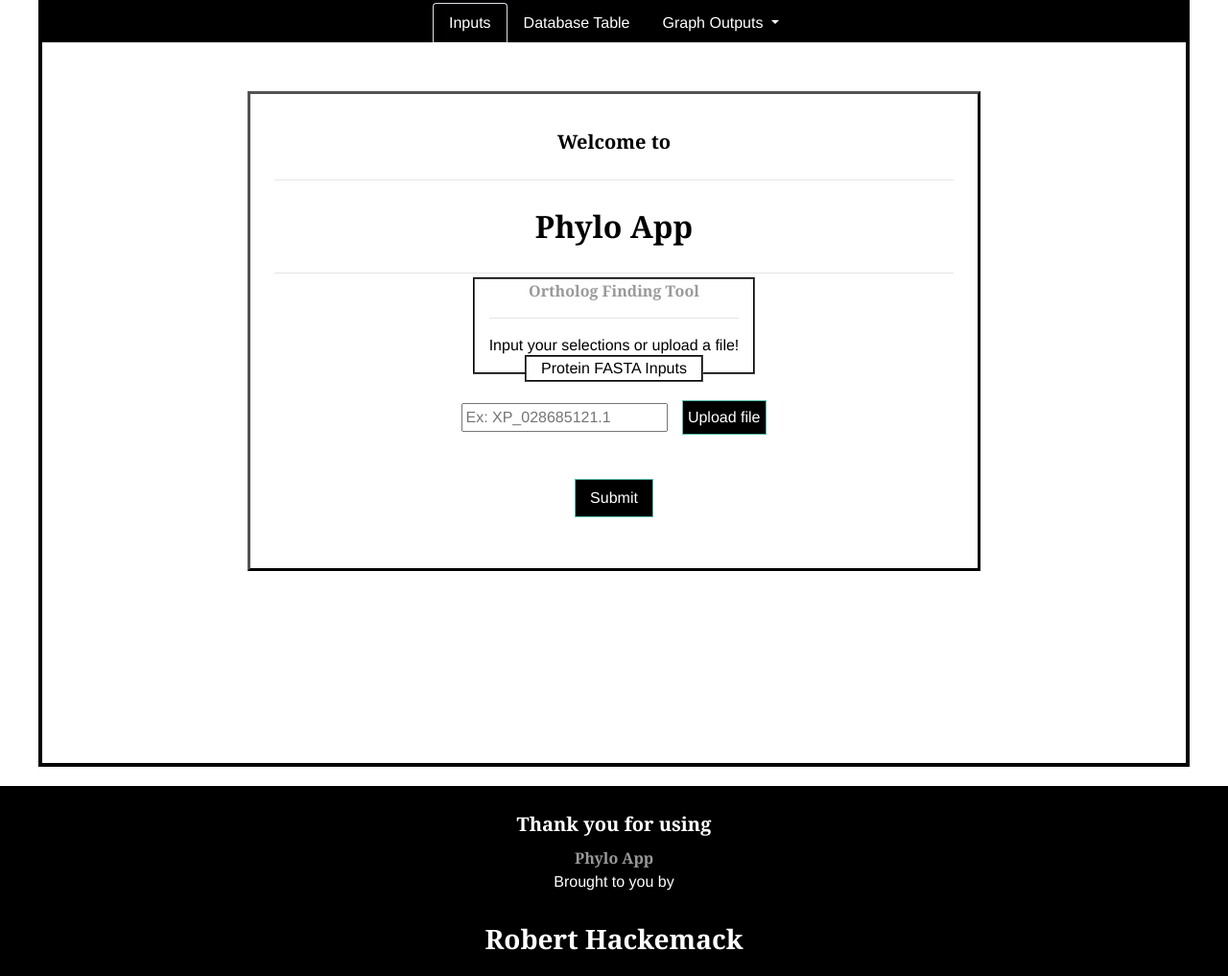
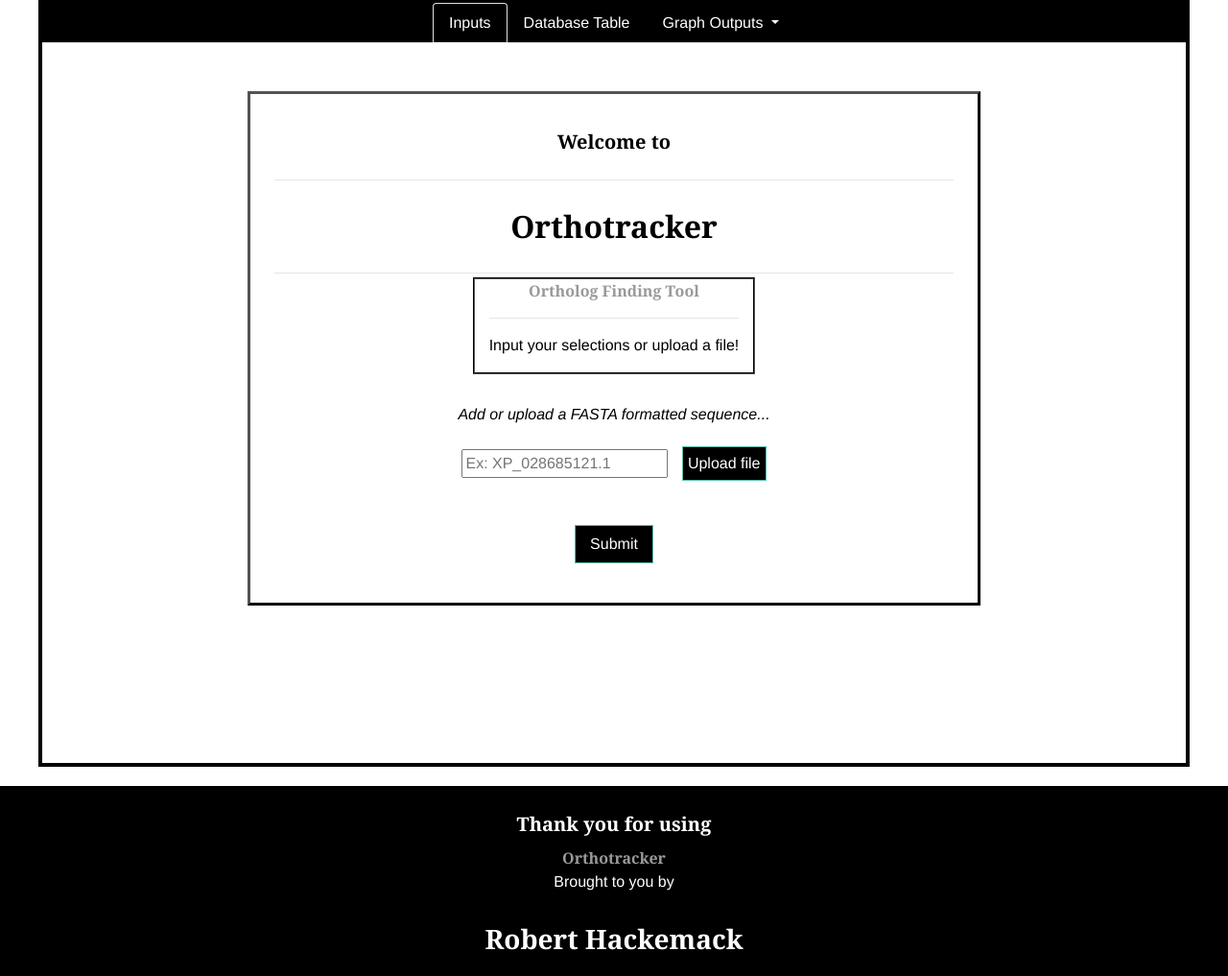
Before and after one commit to bdighera/PhyloApp, a Flask app: page / in a window 1280 px wide. Shown: the part 223-1240 px from the top of the page at 96% size. Run offline with Flask 2, Linux system fonts and the light colour scheme; data that the repository does not hold is empty; some libraries are stand-ins or nearby versions.

Commit message:
name change from PhyloApp to Orthotracker on front page

```diff
--- a/templates/base.html
+++ b/templates/base.html
@@ -34,7 +34,7 @@
 
   <footer class="footer">
            <h5>Thank you for using</h5>
-           <h1>Phylo App</h1>
+           <h1>Orthotracker</h1>
            <p>Brought to you by</p>
           <div class="nameslides"><div class="animationslide">
   <div class="slide">
--- a/templates/index.html
+++ b/templates/index.html
@@ -26,16 +26,20 @@
 <div class="apph2">
 		<h5>Welcome to </h5>
 		<hr class="my-4">
-		<h2> Phylo App</h2>
+		<h2>Orthotracker</h2>
 		<hr class="my-4">
 	</div>
   <form style="form" id="phylo" action= "{{ url_for('InitialFigure') }}" method="get" name="name" enctype="multipart/form-data">
 
 	  			<label class="labelforms"> <h1> Ortholog Finding Tool</h1><hr><p>Input your selections or upload a file!</p> </label>
 
-	  <div class="form-group">
-		<label class="labelforms">Protein FASTA Inputs</label>
-	  </div>
+{#	  <div class="form-group">#}
+{#		<label class="labelforms">Protein FASTA Inputs</label>#}
+{#	  </div>#}
+      <br>
+      <br>
+      <br>
+      <p><i>Add or upload a FASTA formatted sequence...</i></p>
 	  <div class="form-group">
 
 		  <input type="text" name="name" id="name" placeholder="Ex: XP_028685121.1">
```
